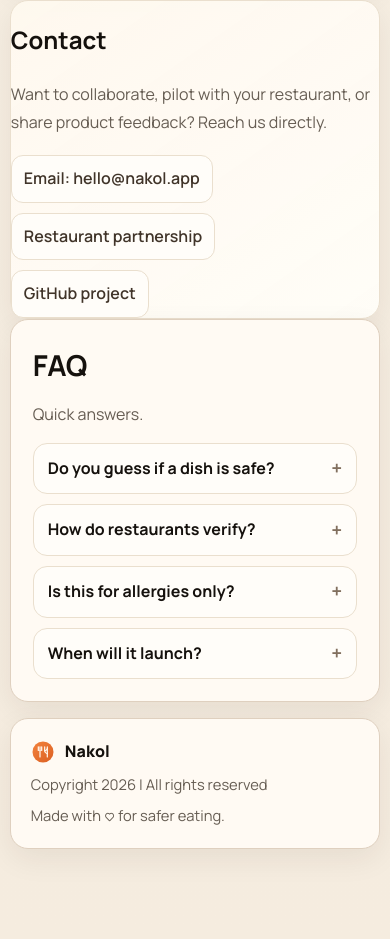
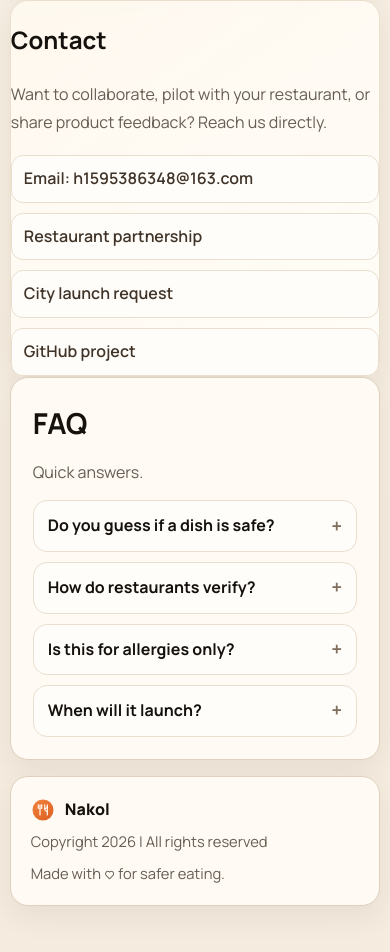
Before and after one commit to KevinHongJY/Nakol_demo, a Next.js app: page / in a window 390 px wide. Shown: the part 5619-6571 px from the top of the page. Built offline with nearby package versions, Linux system fonts and the light colour scheme.

Commit message:
Polish contact section layout and update email

```diff
--- a/app/globals.css
+++ b/app/globals.css
@@ -529,6 +529,7 @@ button:disabled {
 .contact-links {
   margin-top: 18px;
   display: grid;
+  grid-template-columns: repeat(2, minmax(220px, 1fr));
   gap: 10px;
 }
 
@@ -540,7 +541,7 @@ button:disabled {
   border-radius: 12px;
   padding: 10px 12px;
   font-weight: 600;
-  width: fit-content;
+  width: 100%;
 }
 
 .contact-links a:hover {
@@ -675,6 +676,10 @@ button:disabled {
     grid-template-columns: 1fr;
   }
 
+  .contact-links {
+    grid-template-columns: 1fr;
+  }
+
   .field-full,
   .form button {
     grid-column: auto;
--- a/app/page.tsx
+++ b/app/page.tsx
@@ -380,8 +380,11 @@ export default function Home() {
           directly.
         </p>
         <div className="contact-links">
-          <a href="mailto:hello@nakol.app">Email: hello@nakol.app</a>
-          <a href="mailto:hello@nakol.app?subject=Restaurant%20Partnership">Restaurant partnership</a>
+          <a href="mailto:h1595386348@163.com">Email: h1595386348@163.com</a>
+          <a href="mailto:h1595386348@163.com?subject=Restaurant%20Partnership">Restaurant partnership</a>
+          <a href="mailto:h1595386348@163.com?subject=City%20Launch%20Request">
+            City launch request
+          </a>
           <a href="https://github.com/KevinHongJY/Nakol_demo" target="_blank" rel="noreferrer">
             GitHub project
           </a>
```
